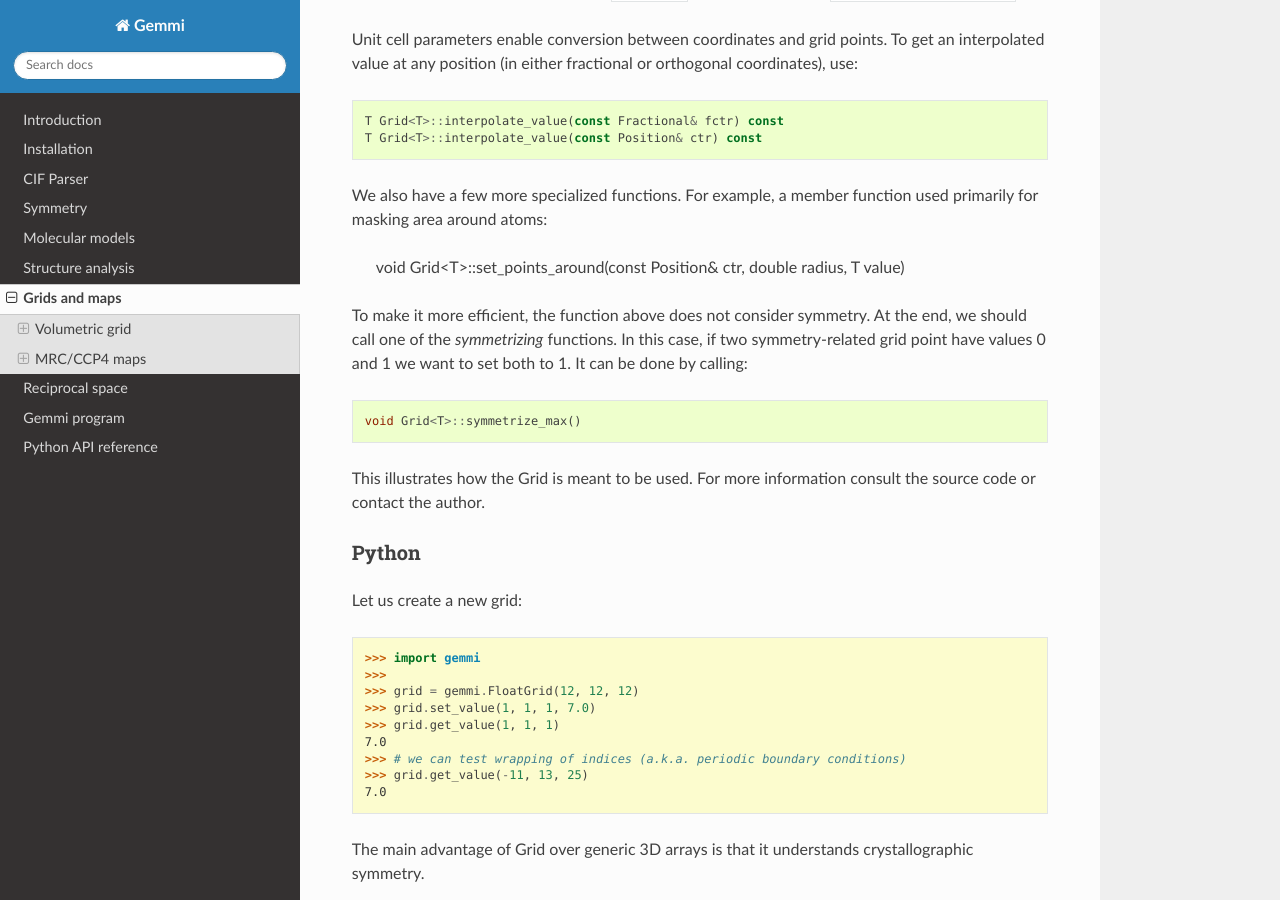
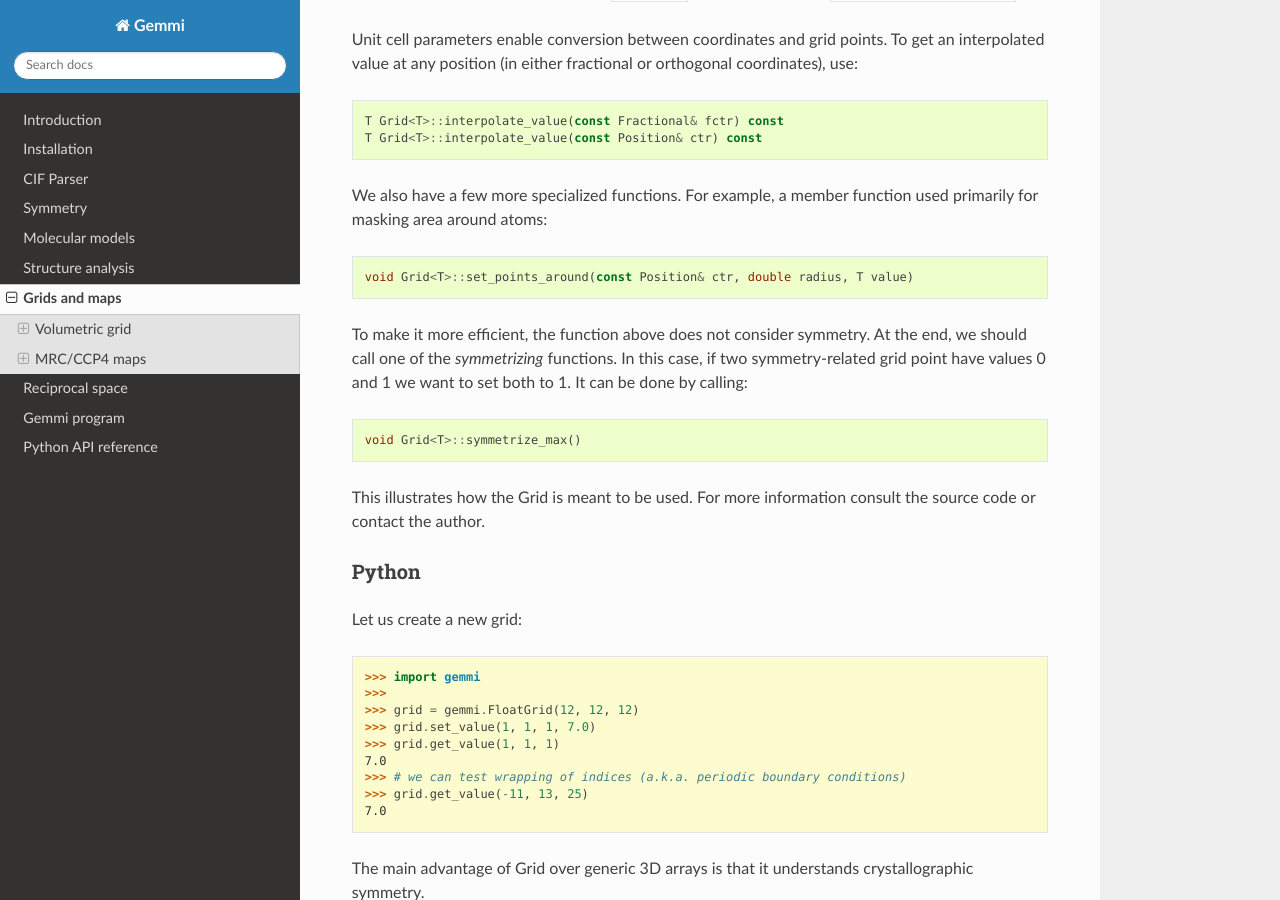
Before and after one commit to project-gemmi/gemmi, a Sphinx documentation site: the page built from docs/grid.rst, in a window 1280 px wide and 900 px high, scrolled down 1109 px. Built offline with Sphinx 7.4.7 and the Read the Docs theme 2.0.0, drawn with Linux system fonts in a browser that asks for light colours; some of the changed text lies outside the part shown.

Commit message:
update year in docs

```diff
--- a/docs/conf.py
+++ b/docs/conf.py
@@ -14,7 +14,7 @@
 master_doc = 'index'
 
 project = u'Gemmi'
-copyright = u'2017-2020 Global Phasing Ltd'
+copyright = u'2017-2021 Global Phasing Ltd'
 author = u'Marcin Wojdyr'
 
 with open('../include/gemmi/version.hpp') as _f:
--- a/docs/grid.rst
+++ b/docs/grid.rst
@@ -57,7 +57,7 @@
   T Grid<T>::interpolate_value(const Position& ctr) const
 
 We also have a few more specialized functions.
-For example, a member function used primarily for masking area around atoms:
+For example, a member function used primarily for masking area around atoms::
 
   void Grid<T>::set_points_around(const Position& ctr, double radius, T value)
 
```
